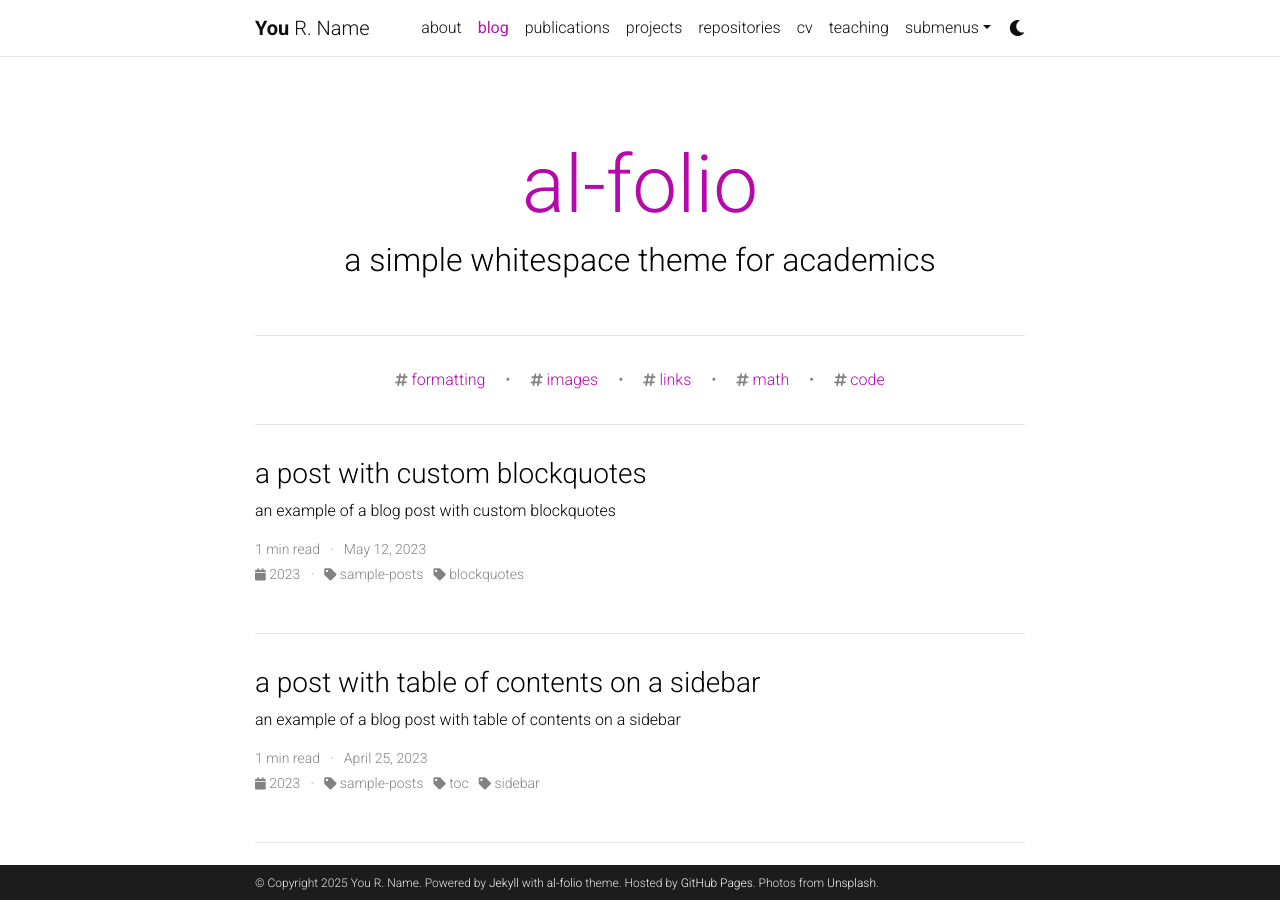
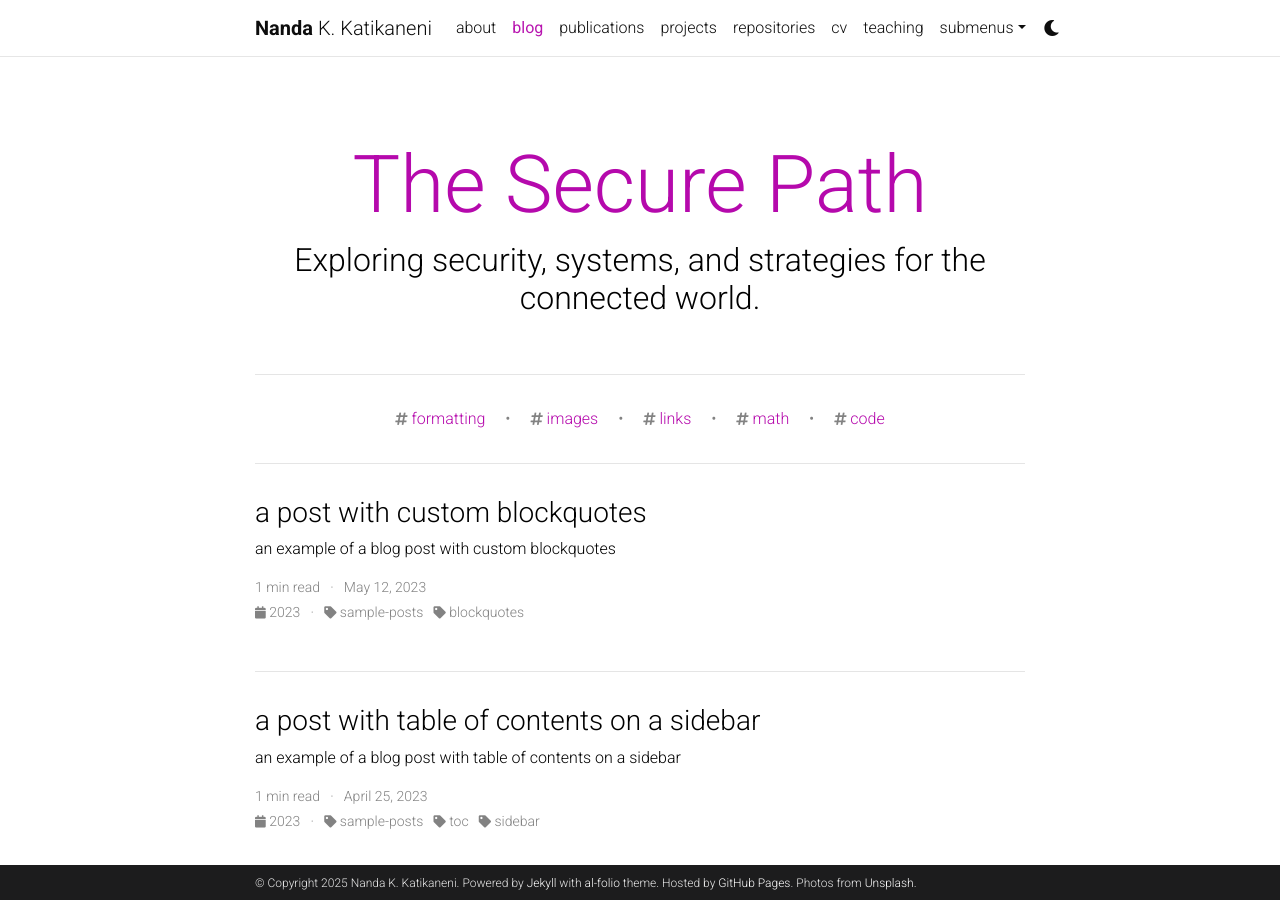
Before and after one commit to nkatikaneni/nkatikaneni.github.io, a Jekyll site: the page built from blog/index.html, in a window 1280 px wide and 900 px high. Built offline with Jekyll 4.4.1, drawn with Linux system fonts in a browser that asks for light colours; the list of posts is cut into pages by our own code; comment, search, counter and statistics services are not loaded; a style sheet for code colours, icons or effects is not loaded.

Commit message:
Update _config.yml
Title, etc.

```diff
--- a/_config.yml
+++ b/_config.yml
@@ -3,17 +3,17 @@
 # -----------------------------------------------------------------------------
 
 title: blank # the website title (if blank, full name will be used instead)
-first_name: You
-middle_name: R.
-last_name: Name
-email: you@example.com
+first_name: Nanda
+middle_name: K.
+last_name: Katikaneni
+email: nkatikaneni@gmail.com
 description: > # the ">" symbol means to ignore newlines until "footer_text:"
   A simple, whitespace theme for academics. Based on [*folio](https://github.com/bogoli/-folio) design.
 footer_text: >
   Powered by <a href="https://jekyllrb.com/" target="_blank">Jekyll</a> with <a href="https://github.com/alshedivat/al-folio">al-folio</a> theme.
   Hosted by <a href="https://pages.github.com/" target="_blank">GitHub Pages</a>.
   Photos from <a href="https://unsplash.com" target="_blank">Unsplash</a>.
-keywords: jekyll, jekyll-theme, academic-website, portfolio-website  # add your own keywords or leave empty
+keywords: cybersecurity, network security, AI/ML, performance engineering, data analytics  # add your own keywords or leave empty
 
 lang: en # the language of your site (for example: en, fr, cn, ru, etc.)
 icon: ⚛️  # the emoji used as the favicon (alternatively, provide image name in /assets/img/)
@@ -71,13 +71,13 @@ og_image: # The site-wide (default for all links) Open Graph preview image
 # Social integration
 # -----------------------------------------------------------------------------
 
-github_username: # your GitHub user name
+github_username: nanda-katikaneni # your GitHub user name
 gitlab_username: # your GitLab user name
 twitter_username: # your Twitter handle
 mastodon_username: # your mastodon instance+username in the format instance.tld/@username
-linkedin_username: # your LinkedIn user name
+linkedin_username: nanda-katikaneni # your LinkedIn user name
 telegram_username: # your Telegram user name
-scholar_userid: # your Google Scholar ID
+scholar_userid: qNr5-tIAAAAJ # your Google Scholar ID
 semanticscholar_id: # your Semantic Scholar ID
 whatsapp_number: # your WhatsApp number (full phone number in international format. Omit any zeroes, brackets, or dashes when adding the phone number in international format.)
 orcid_id: # your ORCID ID
@@ -86,7 +86,7 @@ quora_username: # your Quora username
 publons_id: # your ID on Publons
 lattes_id: # your ID on Lattes (Brazilian Lattes CV)
 osf_id: # your OSF ID
-research_gate_profile: # your profile on ResearchGate
+research_gate_profile: https://www.researchgate.net/profile/Nanda-Katikaneni # your profile on ResearchGate
 scopus_id: # your profile on Scopus
 blogger_url: # your blogger URL
 work_url: # work page URL
@@ -122,9 +122,9 @@ bing_site_verification:  # out your bing-site-verification ID (Bing Webmaster)
 # Blog
 # -----------------------------------------------------------------------------
 
-blog_name: al-folio # blog_name will be displayed in your blog page
+blog_name: The Secure Path # blog_name will be displayed in your blog page
 blog_nav_title: blog # your blog must have a title for it to be displayed in the nav bar
-blog_description: a simple whitespace theme for academics
+blog_description: Exploring security, systems, and strategies for the connected world.
 permalink: /blog/:year/:title/
 
 # Pagination
```
